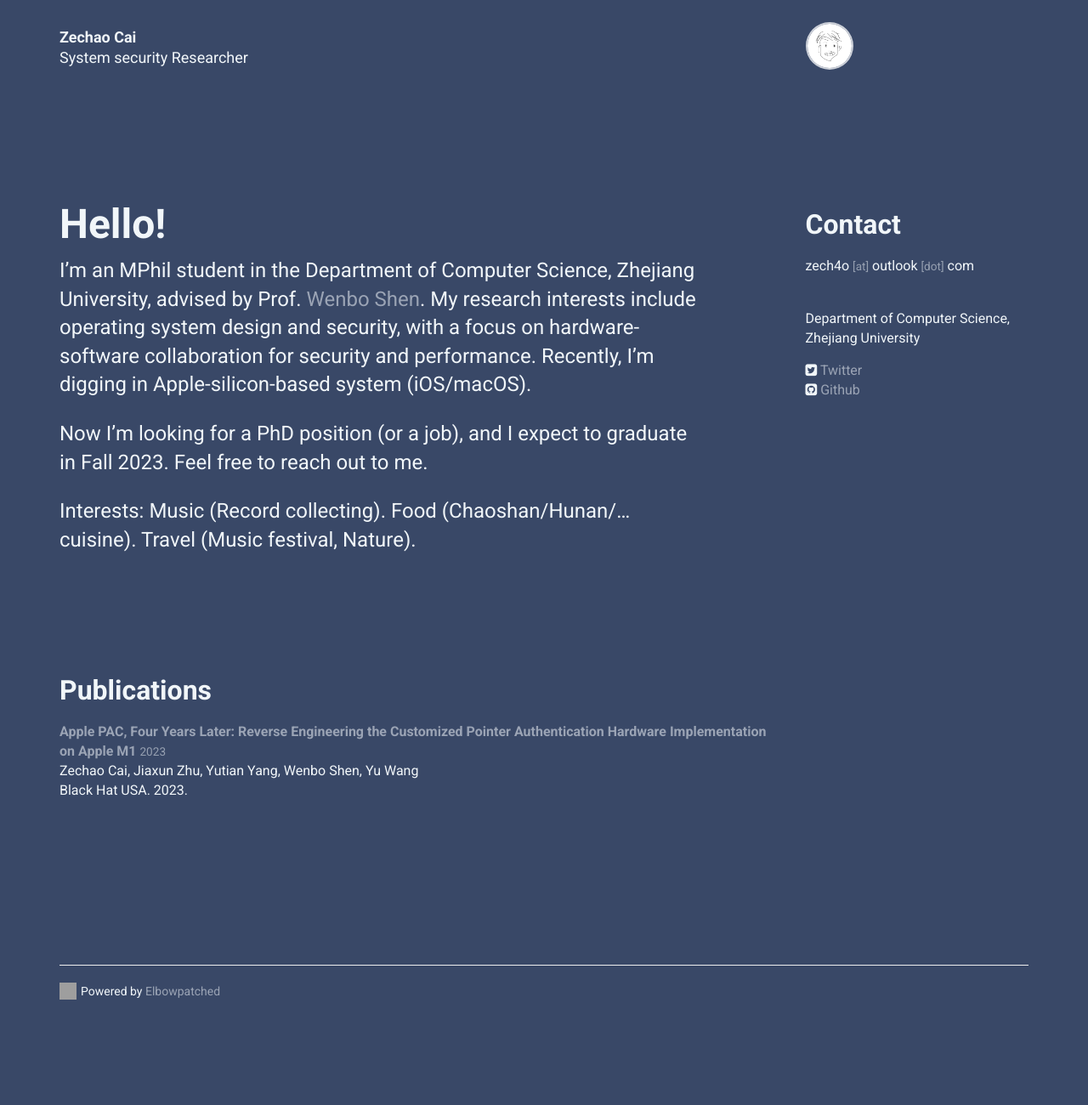
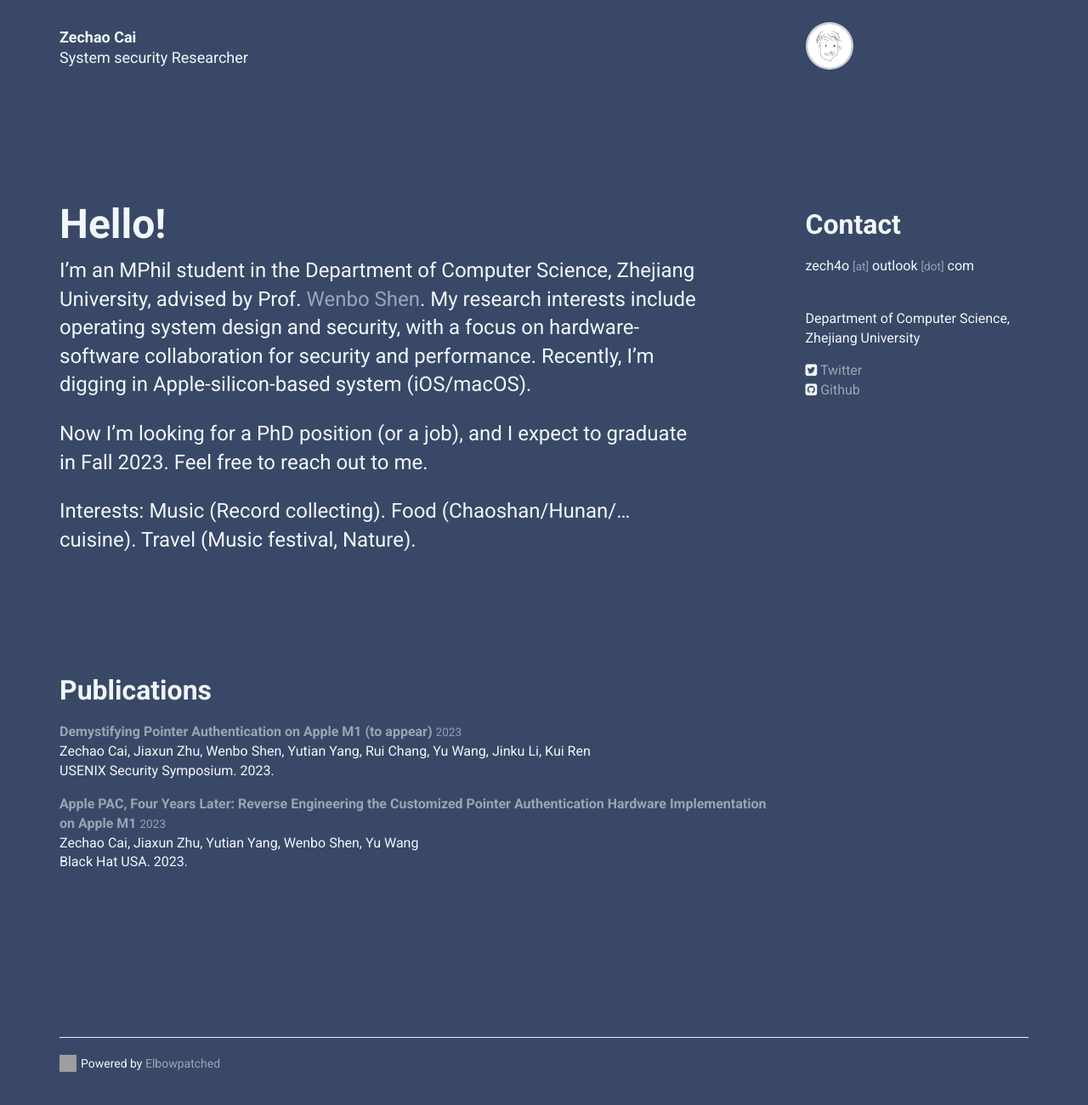
Before and after one commit to zech4o/zech4o.github.io, a Jekyll site: the page built from index.html, in a window 1280 px wide and 1357 px high. Shown: the top 1300 px of the window at 85% size. Built offline with Jekyll 4.4.1, drawn with Linux system fonts in a browser that asks for light colours; nearby versions of some CDN libraries; grey boxes are pictures that could not be loaded.

Commit message:
update pubs

```diff
--- a/_data/publications.yml
+++ b/_data/publications.yml
@@ -1,3 +1,12 @@
+-
+  type: conference
+  title: "Demystifying Pointer Authentication on Apple M1 (to appear)"
+  authors: Zechao Cai, Jiaxun Zhu, Wenbo Shen, Yutian Yang, Rui Chang, Yu Wang, Jinku Li, Kui Ren
+  conference: USENIX Security Symposium. 2023.
+  year: 2023
+  # pages: 405-414
+  # pdf: http://ianli.com/publications/2011-ianli-ubicomp-understanding-my-data.pdf
+  # url: http://dl.acm.org/citation.cfm?id=2030166
 -
   type: conference
   title: "Apple PAC, Four Years Later: Reverse Engineering the Customized Pointer Authentication Hardware Implementation on Apple M1"
```
